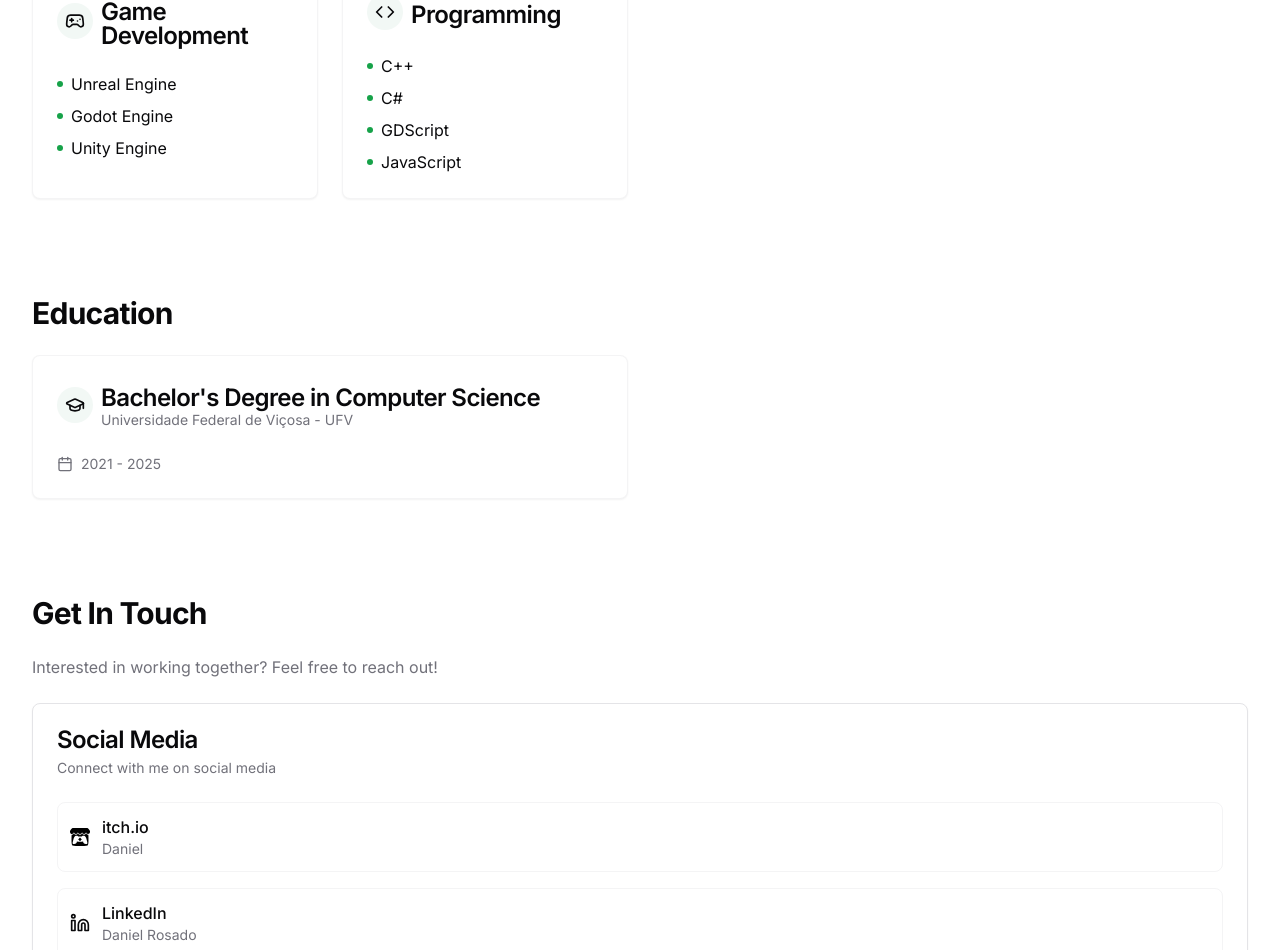
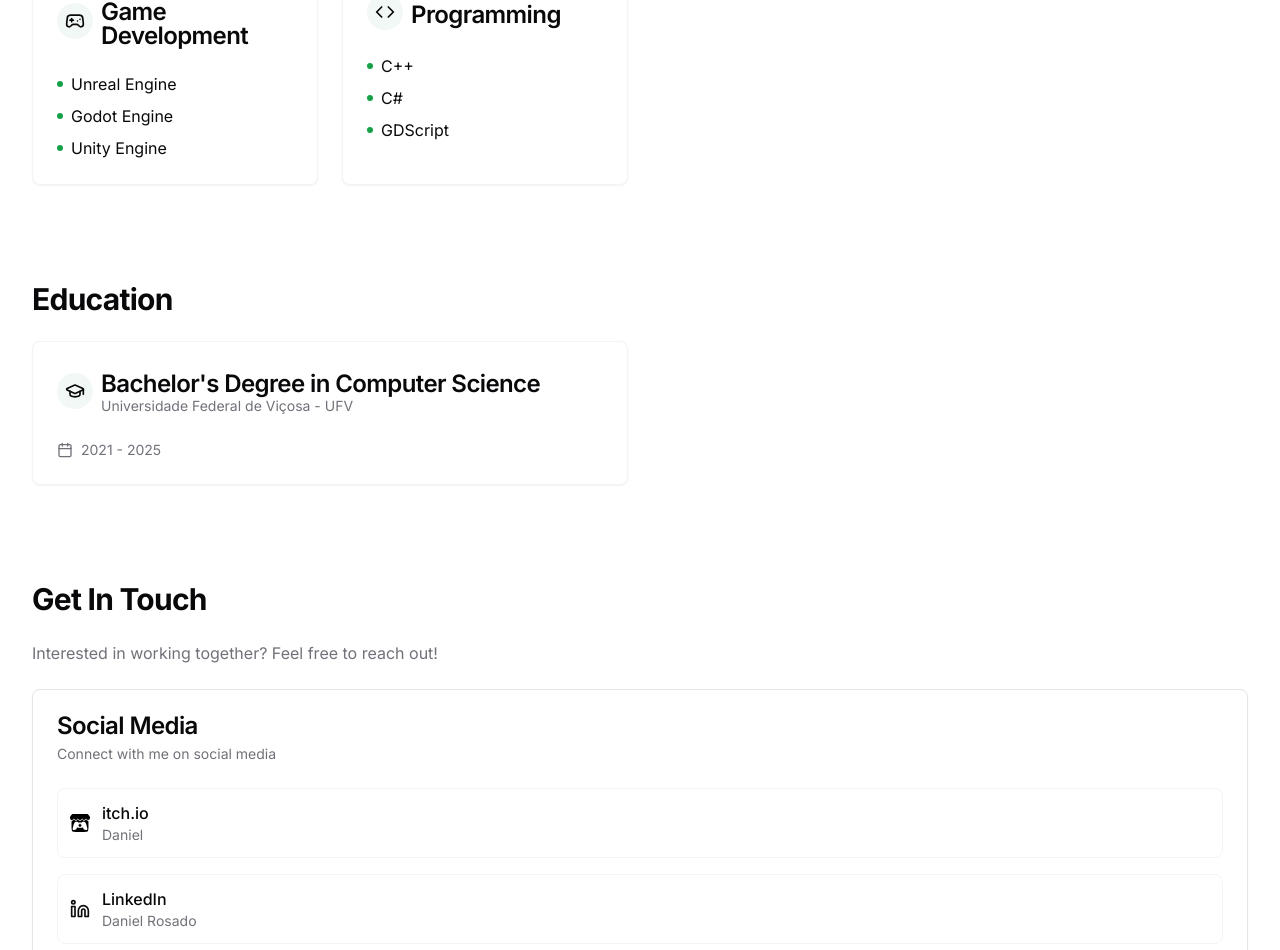
Before and after one commit to danierumr/danierumr.github.io, a Next.js app: page / in a window 1280 px wide. Shown: the part 1764-2714 px from the top of the page. Built offline with nearby package versions, Linux system fonts and the light colour scheme.

Commit message:
Update skills-section.tsx

```diff
--- a/components/skills-section.tsx
+++ b/components/skills-section.tsx
@@ -16,7 +16,7 @@ export default function SkillsSection() {
     {
       title: t("skills.programming"),
       icon: <Code className="h-5 w-5" />,
-      skills: [t("skills.lang.cpp"), t("skills.lang.csharp"), t("skills.lang.gd"), t("skills.lang.js")],
+      skills: [t("skills.lang.cpp"), t("skills.lang.csharp"), t("skills.lang.gd")],
     },
     // {
     //   title: t("skills.design"),
```
